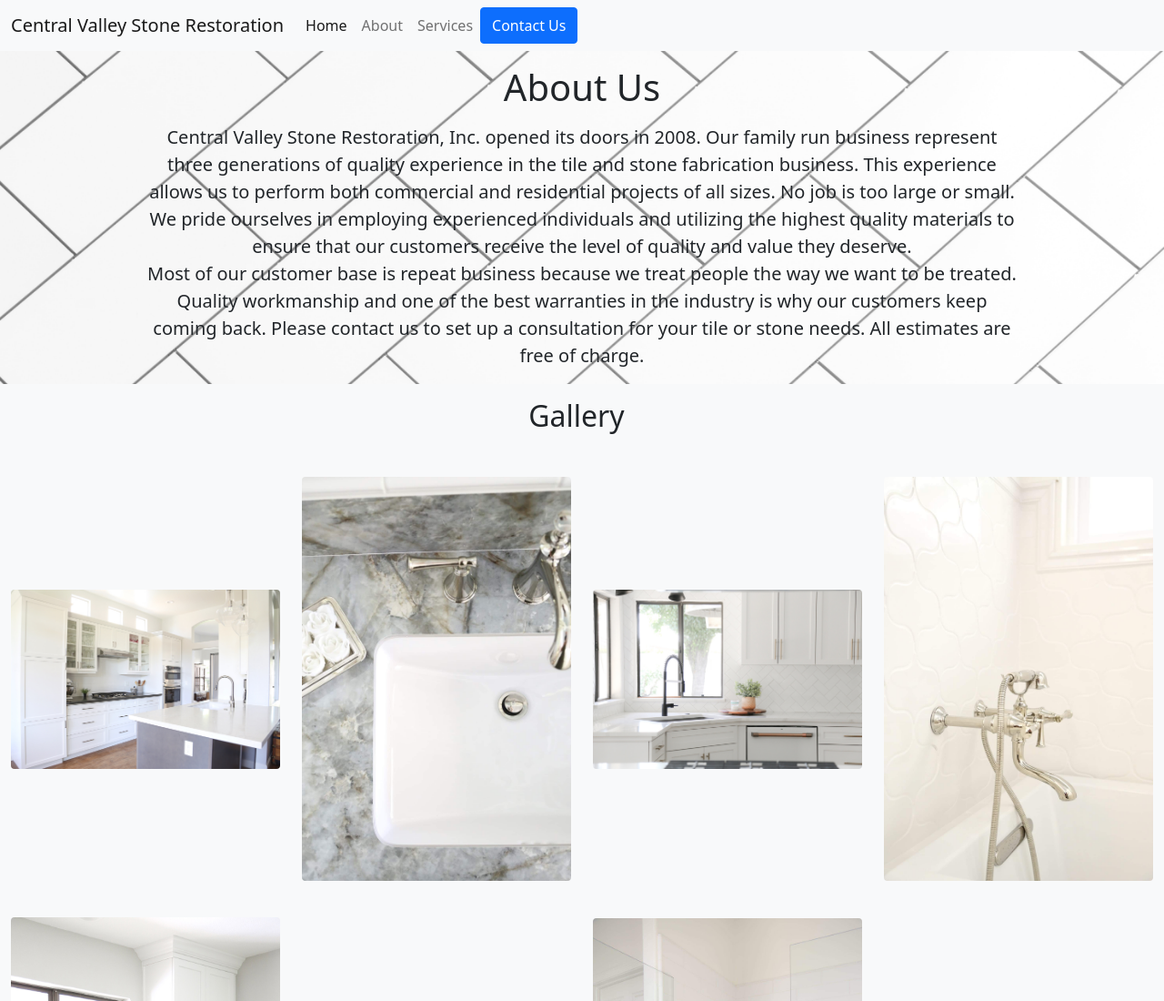
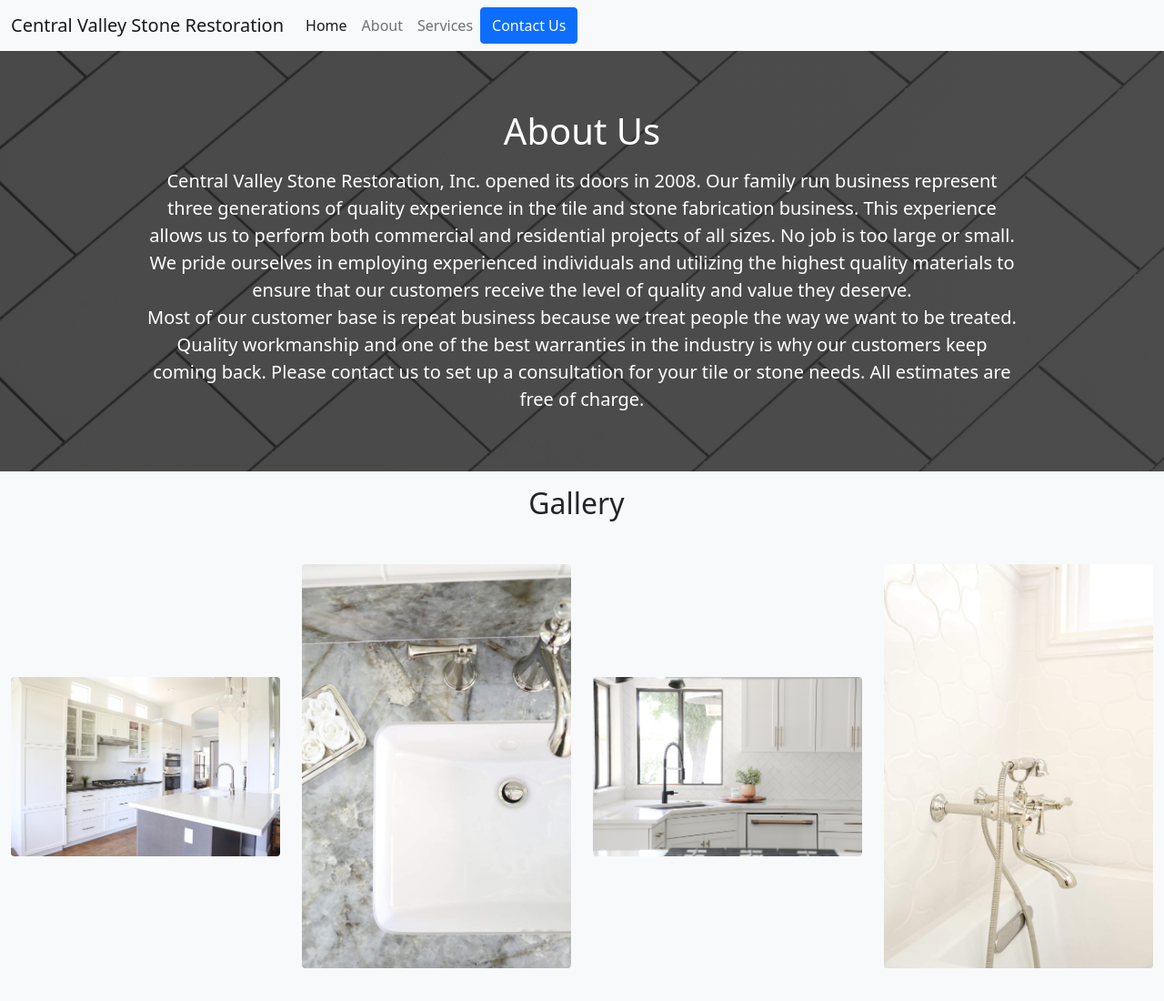
Before and after one commit to Nathan-Anderson-1024/CVSR, a plain HTML site: page about.html in a window 1280 px wide. Shown: the top 1100 px of the page at 91% size. Drawn offline with nearby package versions, Linux system fonts and the light colour scheme.

Commit message:
improved visibility of headers

```diff
--- a/about.css
+++ b/about.css
@@ -1,5 +1,9 @@
 .about-us {
-    background-image: url('./imgs/white_tiles.jpg');
+    background-image:
+        linear-gradient(
+            rgba(0, 0, 0, 0.7),
+            rgba(0, 0, 0, 0.7)
+        ), url('./imgs/white_tiles.jpg');
     background-size: cover;
 }
 
--- a/about.html
+++ b/about.html
@@ -57,11 +57,11 @@
     </header>
     <!-- End Header -->
     <main class="bg-light">
-        <div class="row d-flex justify-content-center align-items-center text-center gx-0">
-            <div class="col about-us">
-                <h1 class="mt-3">About Us</h1>
+        <div class="row d-flex justify-content-center align-items-center text-center gx-0 about-header">
+            <div class="col about-us pt-5 pb-5">
+                <h1 class="mt-3 text-white">About Us</h1>
                 <div class="d-flex justify-content-center align-items-center text-center mt-3">
-                    <p class="lead w-75">Central Valley Stone Restoration, Inc. opened its doors in 2008.  Our family run business represent three generations of quality experience in the tile and stone fabrication business.  This experience allows us to perform both commercial and residential projects of all sizes.  No job is too large or small.  We pride ourselves in employing experienced individuals and utilizing the highest quality materials to ensure that our customers receive the level of quality and value they deserve.
+                    <p class="lead w-75 text-white">Central Valley Stone Restoration, Inc. opened its doors in 2008.  Our family run business represent three generations of quality experience in the tile and stone fabrication business.  This experience allows us to perform both commercial and residential projects of all sizes.  No job is too large or small.  We pride ourselves in employing experienced individuals and utilizing the highest quality materials to ensure that our customers receive the level of quality and value they deserve.
                       <br>
                       Most of our customer base is repeat business because we treat people the way we want to be treated.  Quality workmanship and one of the best warranties in the industry is why our customers keep coming back.  Please contact us to set up a consultation for your tile or stone needs.  All estimates are free of charge.
                     </p>
```
Also changed, not shown: index.html (+2 -2 lines), styles.css (+7 -1 lines).
